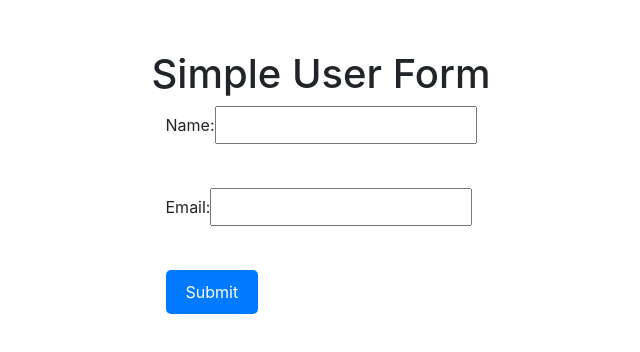
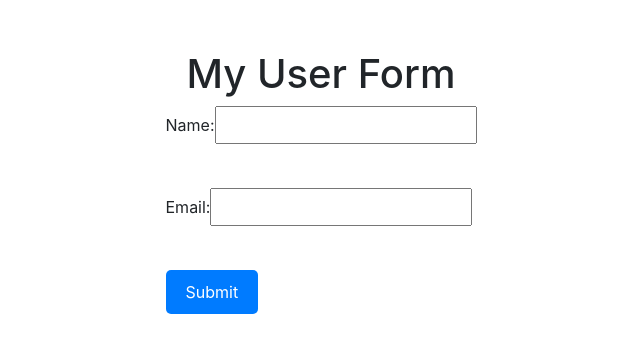
Before and after one commit to Gracilin/Frontend, a React (Create React App) app: page / in a window 1280 px wide. Shown: the top 352 px of the page, without its empty margins (319-959 px from the left). Built offline with nearby package versions, Linux system fonts and the light colour scheme.

Commit message:
Update App.js

```diff
--- a/src/App.js
+++ b/src/App.js
@@ -15,7 +15,7 @@ function App() {
 
   return (
     <div className="App">
-      <h1>Simple User Form</h1>
+      <h1>My User Form</h1>
       <form onSubmit={handleSubmit}>
         <label>
           Name:
```
